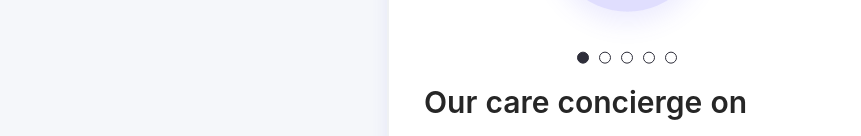
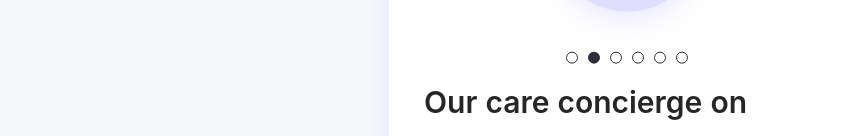
Before and after one commit to piyushvg/ihealth-frontend, a React (Create React App) app: page /onboarding2 in a window 1280 px wide. Shown: the part 342-478 px from the top of the page, without its empty margins (13-874 px from the left). Built offline with nearby package versions, Linux system fonts and the light colour scheme.

Commit message:
dot fixes

```diff
--- a/src/account/signup/index.jsx
+++ b/src/account/signup/index.jsx
@@ -20,6 +20,7 @@ const SignUp = () => {
               <NavLink className="" to={"/onboarding2"}></NavLink>
               <NavLink className="" to={"/onboarding3"}></NavLink>
               <NavLink className="" to={"/onboarding4"}></NavLink>
+              <NavLink className="" to={"/onboarding5"}></NavLink>
               <a className="dot_fill"></a>
             </div>
             <h1>Create an account</h1>
--- a/src/account/signup/onboarding2.jsx
+++ b/src/account/signup/onboarding2.jsx
@@ -24,10 +24,12 @@ const OnBoarding2 = () => {
               <img src={LifeSaverFamilyLogo} />
             </div>
             <div className="dot_step">
+            <a className=""></a>
               <a className="dot_fill"></a>
               <a className=""></a>
               <a className=""></a>
               <a className=""></a>
+
               <NavLink className="" to={"/register"}></NavLink>
             </div>
             <div className="ttltxt">Our care concierge on standby</div>
--- a/src/account/signup/onboarding3.jsx
+++ b/src/account/signup/onboarding3.jsx
@@ -25,6 +25,7 @@ const OnBoarding3 = () => {
             </div>
             <div className="dot_step">
               <a className=""></a>
+              <a className=""></a>
               <a className="dot_fill"></a>
               <a className=""></a>
               <a className=""></a>
```
